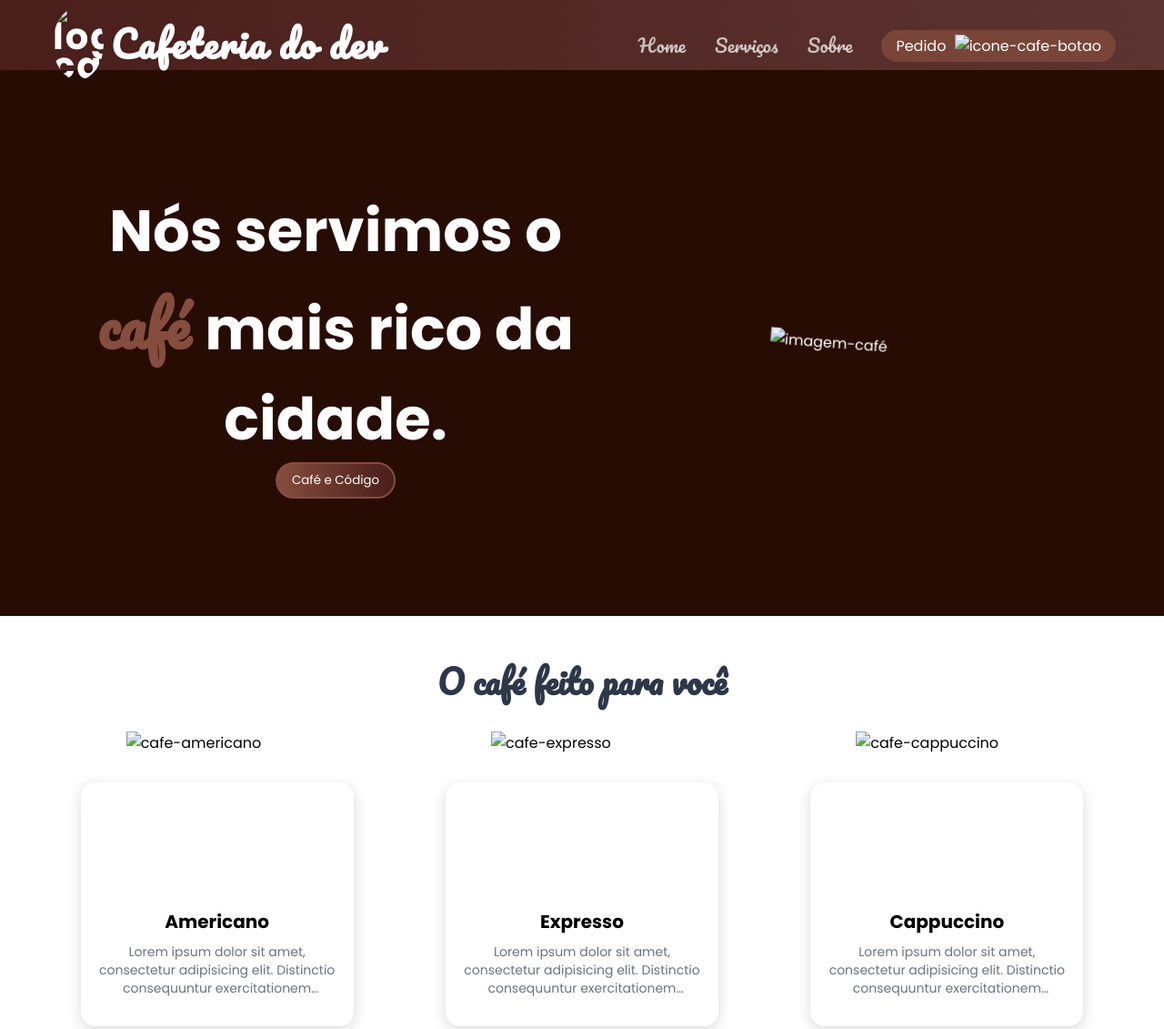
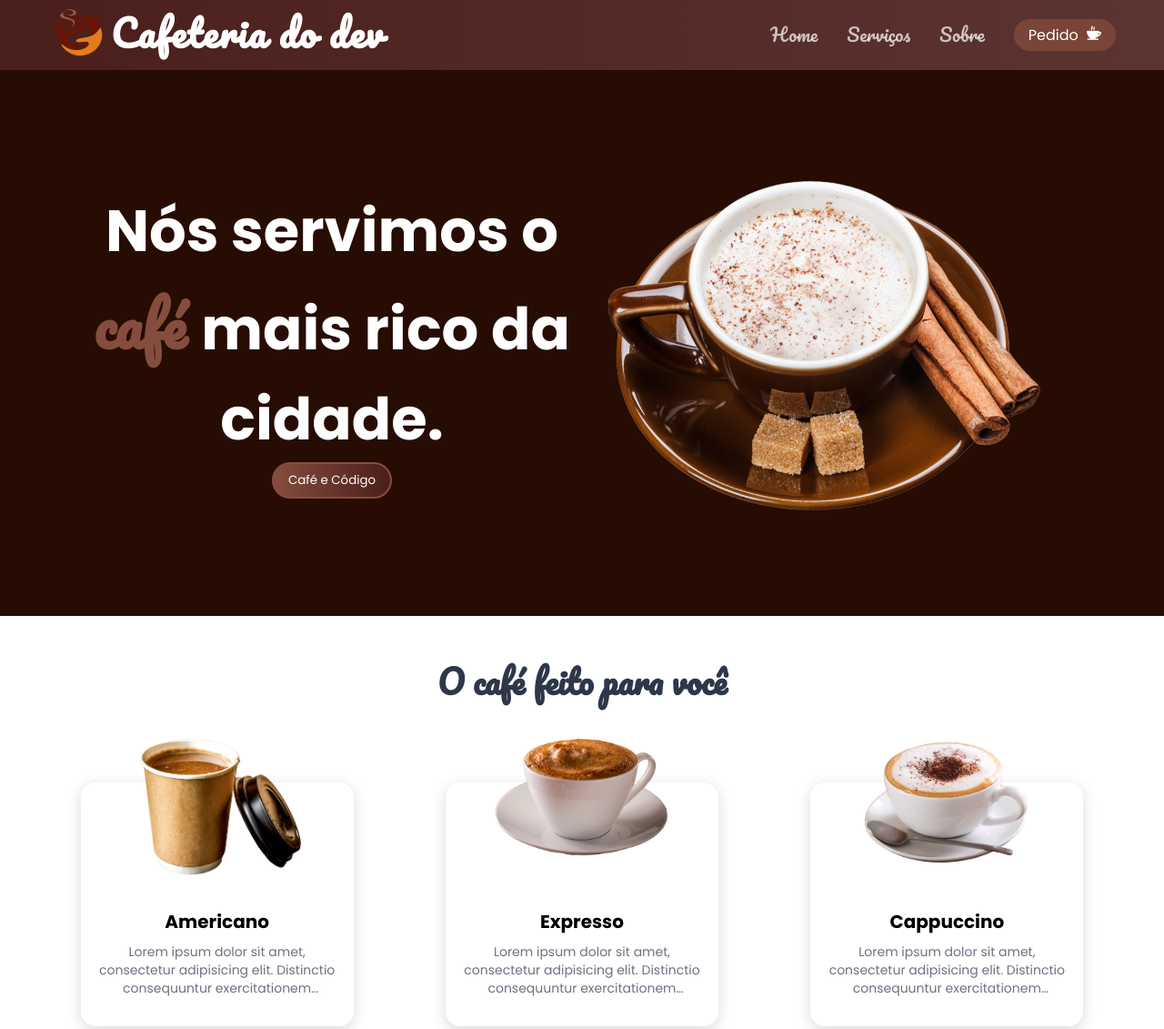
Before and after one commit to Andson-Sillas/dev-cafeteria, a plain HTML site: page index.html in a window 1280 px wide. Shown: the top 1131 px of the page at 91% size. Drawn offline with nearby package versions, Linux system fonts and the light colour scheme; the site is published under a folder, as on GitHub Pages, so addresses that start at the root find nothing.

Commit message:
alteração dos links das imagens do site.

```diff
--- a/index.html
+++ b/index.html
@@ -26,7 +26,7 @@
         <div class="container-header">
             <div class="div-logo">
                 <a href="#">
-                    <img src="/assets/logo-cafe.png" alt="logo-cafe" class="div-logo-img">
+                    <img src="assets/logo-cafe.png" alt="logo-cafe" class="div-logo-img">
                     Cafeteria do dev
                 </a>
             </div><!-- CONTAINER-HEADER -->
@@ -39,7 +39,7 @@
                 </ul><!--MENU LIST-->
                 <button class="button-list">
                     Pedido
-                    <img src="/assets/icon-coffe-button.png" alt="icone-cafe-botao" class="img-button-links">
+                    <img src="assets/icon-coffe-button.png" alt="icone-cafe-botao" class="img-button-links">
                 </button><!--BOTÃO DO MENU-->
             </div><!--DIV-LIST-->
         </div><!-- CONTAINER-HEADER -->
@@ -64,7 +64,7 @@
                 </div><!--DIV INTERNA DO TITULO, BOTÃO E IMAGEM-->
 
                 <div>
-                    <img src="/assets/cafe-2.png" alt="imagem-café" class="img-home">
+                    <img src="assets/cafe-2.png" alt="imagem-café" class="img-home">
                 </div><!--DIV DA IMAGEM CAFÉ 2-->
 
 
@@ -83,7 +83,7 @@
         <div class="div-card">
             <div class="service-card" data-aos="fade-up" data-ao-delay="100">
                 <div class="div-card-image">
-                    <img class="image-card" src="/assets/american.png" alt="cafe-americano" class="">
+                    <img class="image-card" src="assets/american.png" alt="cafe-americano" class="">
                 </div>
                 <div class="div-text-services-card">
                     <h1 class="h1-card-service">Americano</h1>
@@ -99,7 +99,7 @@
 
             <div class="service-card" data-aos="fade-up" data-ao-delay="350">
                 <div class="div-card-image">
-                    <img class="image-card" src="/assets/cafe-expresso.png" alt="cafe-expresso">
+                    <img class="image-card" src="assets/cafe-expresso.png" alt="cafe-expresso">
                 </div>
                 <div class="div-text-services-card">
                     <h1 class="h1-card-service">Expresso</h1>
@@ -115,7 +115,7 @@
 
             <div class="service-card" data-aos="fade-up" data-ao-delay="500">
                 <div class="div-card-image">
-                    <img class="image-card" src="/assets/capuccino.png" alt="cafe-cappuccino" class="">
+                    <img class="image-card" src="assets/capuccino.png" alt="cafe-cappuccino" class="">
                 </div>
                 <div class="div-text-services-card">
                     <h1 class="h1-card-service">Cappuccino</h1>
@@ -136,7 +136,7 @@
 
     <footer>
         <div class="logo div-logo-footer">
-            <a href="#"><img src="/assets/logo-cafe.png" alt="logo-cafe" class="div-logo-img">
+            <a href="#"><img src="assets/logo-cafe.png" alt="logo-cafe" class="div-logo-img">
             Cafeteria do Dev
             </a>
             <p class="p-footer">Desenvolvido por Andson Sillas</p>
```
